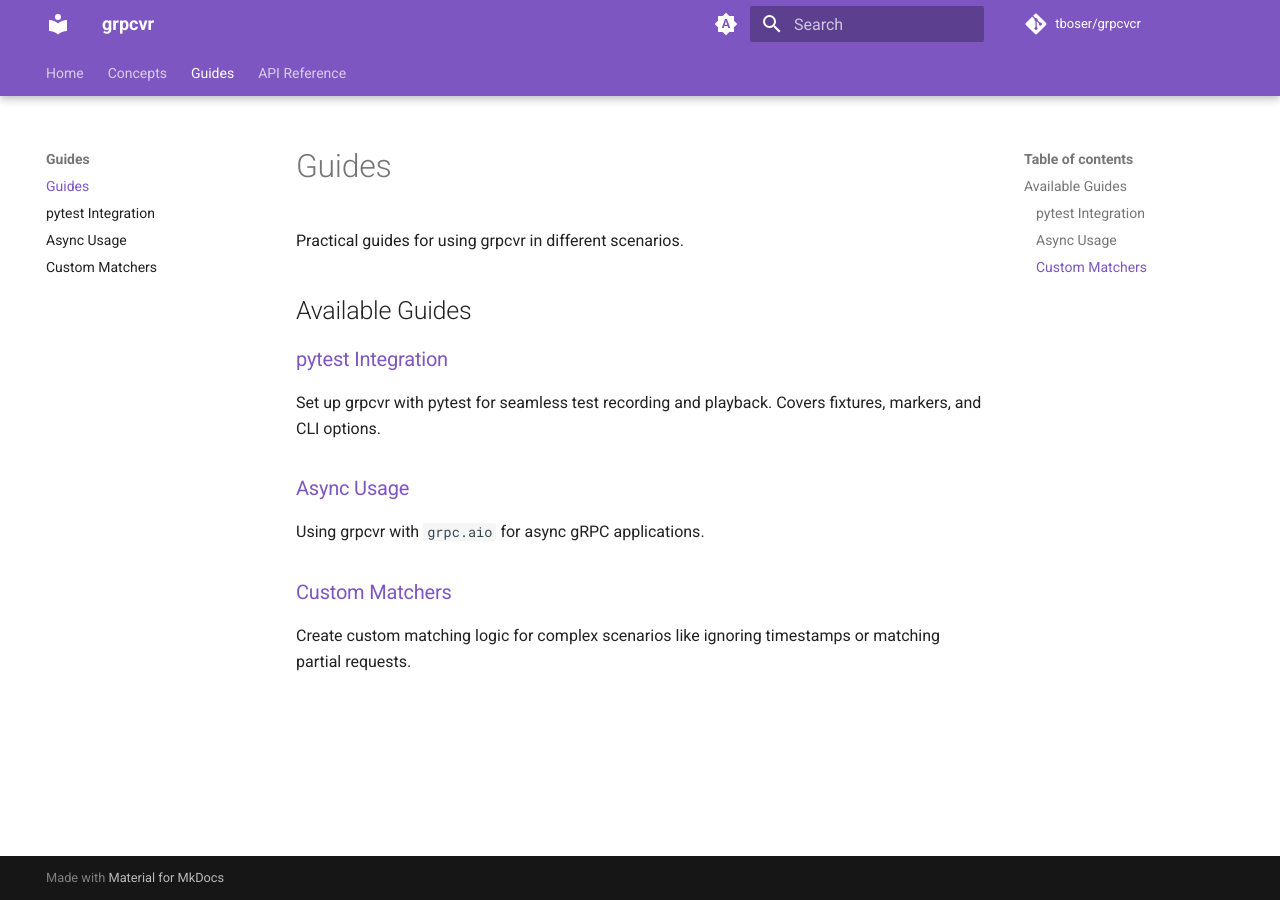
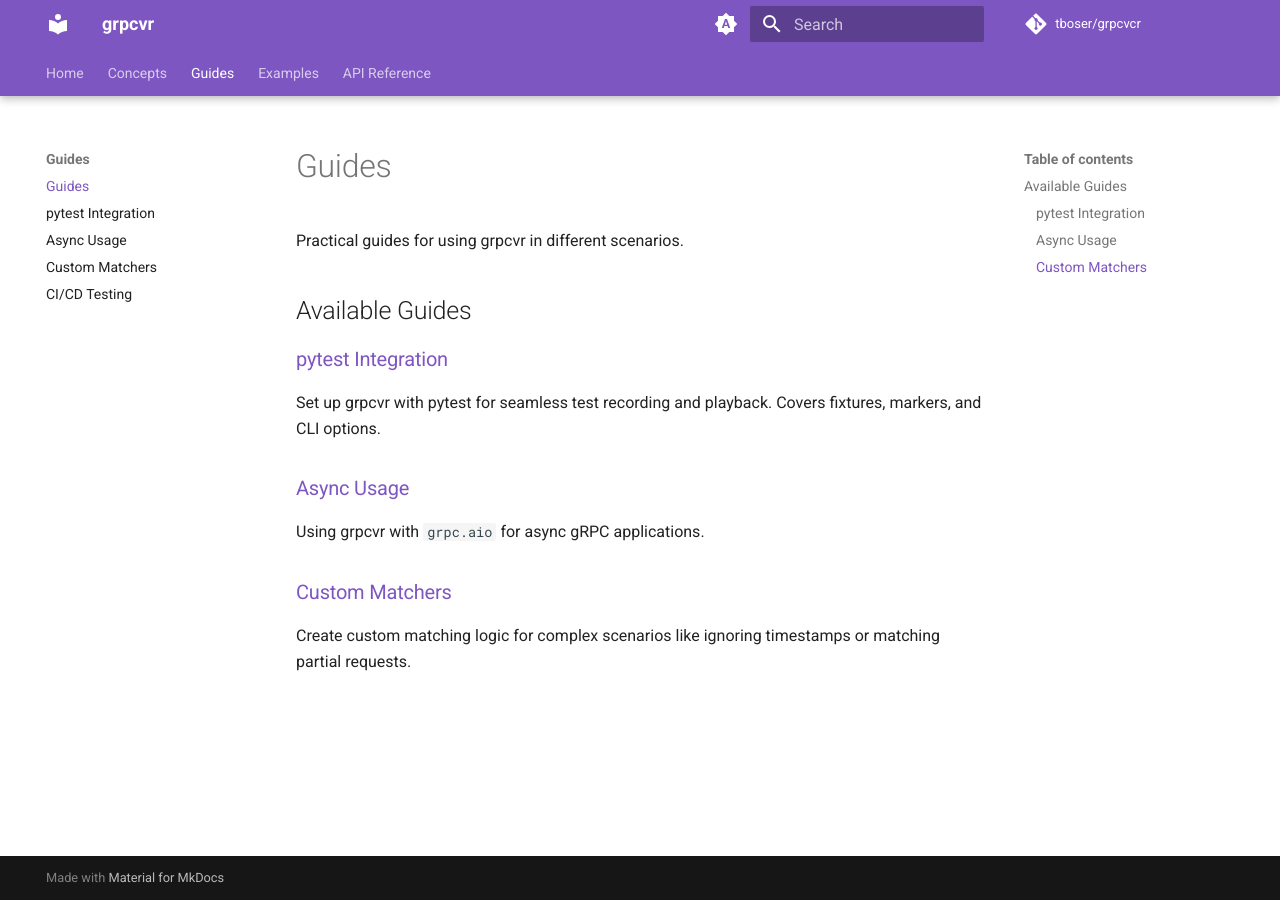
Before and after one commit to tboser/grpcvcr, an MkDocs documentation site: the page built from docs/guides/index.md, in a window 1280 px wide. Built offline with MkDocs 1.6.1 and Material for MkDocs 9.7.7, drawn with Linux system fonts in a browser that asks for light colours; comment, search, counter and statistics services are not loaded.

Commit message:
clean up

```diff
--- a/mkdocs.yml
+++ b/mkdocs.yml
@@ -52,6 +52,10 @@
       - pytest Integration: guides/pytest.md
       - Async Usage: guides/async.md
       - Custom Matchers: guides/custom-matchers.md
+      - CI/CD Testing: guides/ci-testing.md
+  - Examples:
+      - Basic Usage: examples/basic.md
+      - Advanced Patterns: examples/advanced.md
   - API Reference:
       - api/index.md
       - Cassette: api/cassette.md
```
Also changed, not shown: 1 other file.
